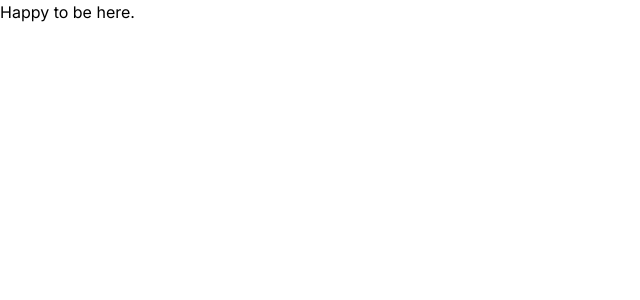
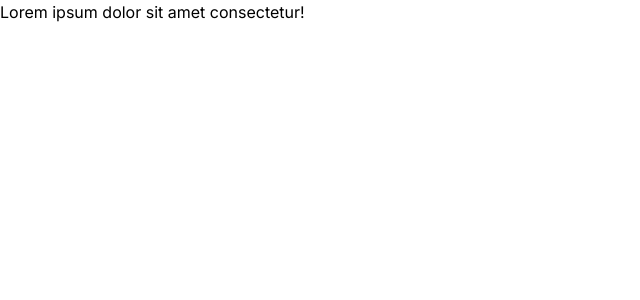
Before and after one commit to JustScriptin/algorithm-helper, a Next.js app: page / in a window 1280 px wide. Shown: the top 300 px of the page, without its empty margins (0-640 px from the left). Built offline with nearby package versions, Linux system fonts and the light colour scheme.

Commit message:
checkpoint

```diff
--- a/app/page.tsx
+++ b/app/page.tsx
@@ -1,7 +1,7 @@
 export default function Home(){
   return (
     <main>
-      <p>Happy to be here.</p>
+      <p>Lorem ipsum dolor sit amet consectetur!</p>
     </main>
   );
 }
--- a/components/ui/button.tsx
+++ /dev/null
@@ -1,56 +0,0 @@
-import * as React from "react"
-import { Slot } from "@radix-ui/react-slot"
-import { cva, type VariantProps } from "class-variance-authority"
-
-import { cn } from "@/lib/utils"
-
-const buttonVariants = cva(
-  "inline-flex items-center justify-center whitespace-nowrap rounded-md text-sm font-medium ring-offset-background transition-colors focus-visible:outline-none focus-visible:ring-2 focus-visible:ring-ring focus-visible:ring-offset-2 disabled:pointer-events-none disabled:opacity-50",
-  {
-    variants: {
-      variant: {
-        default: "bg-primary text-primary-foreground hover:bg-primary/90",
-        destructive:
-          "bg-destructive text-destructive-foreground hover:bg-destructive/90",
-        outline:
-          "border border-input bg-background hover:bg-accent hover:text-accent-foreground",
-        secondary:
-          "bg-secondary text-secondary-foreground hover:bg-secondary/80",
-        ghost: "hover:bg-accent hover:text-accent-foreground",
-        link: "text-primary underline-offset-4 hover:underline",
-      },
-      size: {
-        default: "h-10 px-4 py-2",
-        sm: "h-9 rounded-md px-3",
-        lg: "h-11 rounded-md px-8",
-        icon: "h-10 w-10",
-      },
-    },
-    defaultVariants: {
-      variant: "default",
-      size: "default",
-    },
-  }
-)
-
-export interface ButtonProps
-  extends React.ButtonHTMLAttributes<HTMLButtonElement>,
-    VariantProps<typeof buttonVariants> {
-  asChild?: boolean
-}
-
-const Button = React.forwardRef<HTMLButtonElement, ButtonProps>(
-  ({ className, variant, size, asChild = false, ...props }, ref) => {
-    const Comp = asChild ? Slot : "button"
-    return (
-      <Comp
-        className={cn(buttonVariants({ variant, size, className }))}
-        ref={ref}
-        {...props}
-      />
-    )
-  }
-)
-Button.displayName = "Button"
-
-export { Button, buttonVariants }
--- a/lib/utils/mergeTailwindClasses.ts
+++ b/lib/utils/cn.ts
@@ -12,18 +12,18 @@ import { twMerge } from "tailwind-merge";
  * @returns {string} The merged class name string with conflicts resolved.
  *
  * @example
- * mergeTailwindClasses('text-lg p-4', { 'bg-blue-500': true, 'text-white': true }, 'rounded p-2')
+ * cn('text-lg p-4', { 'bg-blue-500': true, 'text-white': true }, 'rounded p-2')
  * // Returns: 'text-lg text-white bg-blue-500 rounded p-2'
  *
  * @example
- * mergeTailwindClasses('flex justify-center', 'items-center', 'hover:bg-green-500 focus:ring-2')
+ * cn('flex justify-center', 'items-center', 'hover:bg-green-500 focus:ring-2')
  * // Returns: 'flex justify-center items-center hover:bg-green-500 focus:ring-2'
  *
  * @example
- * mergeTailwindClasses('block', someCondition && 'hidden', isActive ? 'bg-red-500' : 'bg-green-500')
+ * cn('block', someCondition && 'hidden', isActive ? 'bg-red-500' : 'bg-green-500')
  * // Returns: 'block bg-green-500' if someCondition is false and isActive is false
  * // Returns: 'block hidden bg-red-500' if someCondition is true and isActive is true
  */
-export function mergeTailwindClasses(...inputs: ClassValue[]){
+export function cn(...inputs: ClassValue[]){
   return twMerge(clsx(inputs));
 }
--- /dev/null
+++ b/lib/utils/index.ts
@@ -0,0 +1 @@
+export { cn } from "./cn";
--- a/styles/globals.css
+++ b/styles/globals.css
@@ -4,89 +4,41 @@
 
 @layer base {
   :root {
-    --color-primary: #1E90FF;
-    --color-dark-blue: #1C1E21;
-    --color-light-blue: #F0F4FF;
-    --color-green: #28A745;
-    --color-red: #DC3545;
-    --color-yellow: #FFC107;
-    --color-light-gray: #F8F9FA;
-    --color-gray: #6C757D;
-    --color-dark-gray: #343A40;
-    --border-radius-lg: 0.5rem;
-    --border-radius-md: calc(0.5rem - 2px);
-    --border-radius-sm: calc(0.5rem - 4px);
-    --font-family-sans: 'Inter', sans-serif;
-    --font-size-h1: 32px;
-    --font-size-h2: 28px;
-    --font-size-h3: 24px;
-    --font-size-h4: 20px;
-    --font-size-h5: 16px;
-    --font-size-h6: 14px;
-    --font-size-body: 16px;
-    --font-size-small: 14px;
-    --line-height-h1: 40px;
-    --line-height-h2: 36px;
-    --line-height-h3: 32px;
-    --line-height-h4: 28px;
-    --line-height-h5: 24px;
-    --line-height-h6: 20px;
-    --line-height-body: 24px;
-    --line-height-small: 20px;
-    --font-weight-regular: 400;
-    --font-weight-semibold: 600;
-    --font-weight-bold: 700;
-  }
+    --color-primary-50: 224 242 254;
+    --color-primary-100: 186 230 253;
+    --color-primary-200: 125 211 252;
+    --color-primary-300: 56 189 248;
+    --color-primary-400: 14 165 233;
+    --color-primary-500: 2 132 199;
+    --color-primary-600: 3 105 161;
+    --color-primary-700: 7 89 133;
+    --color-primary-800: 12 74 110;
+    --color-primary-900: 8 47 73;
 
-  body {
-    @apply bg-background text-foreground;
-  }
+    --color-secondary-50: 240 253 250;
+    --color-secondary-100: 204 251 241;
+    --color-secondary-200: 153 246 228;
+    --color-secondary-300: 94 234 212;
+    --color-secondary-400: 45 212 191;
+    --color-secondary-500: 20 184 166;
+    --color-secondary-600: 13 148 136;
+    --color-secondary-700: 15 118 110;
+    --color-secondary-800: 17 94 89;
+    --color-secondary-900: 19 78 74;
 
-  h1 {
-    font-size: var(--font-size-h1);
-    line-height: var(--line-height-h1);
-    font-weight: var(--font-weight-bold);
-  }
+    --color-gray-50: 248 250 252;
+    --color-gray-100: 241 245 249;
+    --color-gray-200: 226 232 240;
+    --color-gray-300: 203 213 225;
+    --color-gray-400: 148 163 184;
+    --color-gray-500: 100 116 139;
+    --color-gray-600: 71 85 105;
+    --color-gray-700: 51 65 85;
+    --color-gray-800: 30 41 59;
+    --color-gray-900: 15 23 42;
 
-  h2 {
-    font-size: var(--font-size-h2);
-    line-height: var(--line-height-h2);
-    font-weight: var(--font-weight-semibold);
-  }
-
-  h3 {
-    font-size: var(--font-size-h3);
-    line-height: var(--line-height-h3);
-    font-weight: var(--font-weight-semibold);
-  }
-
-  h4 {
-    font-size: var(--font-size-h4);
-    line-height: var(--line-height-h4);
-    font-weight: var(--font-weight-semibold);
-  }
-
-  h5 {
-    font-size: var(--font-size-h5);
-    line-height: var(--line-height-h5);
-    font-weight: var(--font-weight-bold);
-  }
-
-  h6 {
-    font-size: var(--font-size-h6);
-    line-height: var(--line-height-h6);
-    font-weight: var(--font-weight-semibold);
-  }
-
-  p {
-    font-size: var(--font-size-body);
-    line-height: var(--line-height-body);
-    font-weight: var(--font-weight-regular);
-  }
-
-  small {
-    font-size: var(--font-size-small);
-    line-height: var(--line-height-small);
-    font-weight: var(--font-weight-regular);
+    --color-success: 40 167 69;
+    --color-danger: 220 53 69;
+    --color-warning: 255 193 7;
   }
 }
--- a/tailwind.config.ts
+++ b/tailwind.config.ts
@@ -12,73 +12,47 @@ const config: Config = {
   theme: {
     extend: {
       colors: {
-        primary: "var(--color-primary)",
-        darkBlue: "var(--color-dark-blue)",
-        lightBlue: "var(--color-light-blue)",
-        green: "var(--color-green)",
-        red: "var(--color-red)",
-        yellow: "var(--color-yellow)",
-        lightGray: "var(--color-light-gray)",
-        gray: "var(--color-gray)",
-        darkGray: "var(--color-dark-gray)",
-        border: "hsl(var(--border))",
-        input: "hsl(var(--input))",
-        ring: "hsl(var(--ring))",
-        background: "hsl(var(--background))",
-        foreground: "hsl(var(--foreground))",
-        primaryForeground: "hsl(var(--primary-foreground))",
-        secondaryForeground: "hsl(var(--secondary-foreground))"
+        primary: {
+          50: 'rgb(var(--color-primary-50) / <alpha-value>)',
+          100: 'rgb(var(--color-primary-100) / <alpha-value>)',
+          200: 'rgb(var(--color-primary-200) / <alpha-value>)',
+          300: 'rgb(var(--color-primary-300) / <alpha-value>)',
+          400: 'rgb(var(--color-primary-400) / <alpha-value>)',
+          500: 'rgb(var(--color-primary-500) / <alpha-value>)',
+          600: 'rgb(var(--color-primary-600) / <alpha-value>)',
+          700: 'rgb(var(--color-primary-700) / <alpha-value>)',
+          800: 'rgb(var(--color-primary-800) / <alpha-value>)',
+          900: 'rgb(var(--color-primary-900) / <alpha-value>)',
+        },
+        secondary: {
+          50: 'rgb(var(--color-secondary-50) / <alpha-value>)',
+          100: 'rgb(var(--color-secondary-100) / <alpha-value>)',
+          200: 'rgb(var(--color-secondary-200) / <alpha-value>)',
+          300: 'rgb(var(--color-secondary-300) / <alpha-value>)',
+          400: 'rgb(var(--color-secondary-400) / <alpha-value>)',
+          500: 'rgb(var(--color-secondary-500) / <alpha-value>)',
+          600: 'rgb(var(--color-secondary-600) / <alpha-value>)',
+          700: 'rgb(var(--color-secondary-700) / <alpha-value>)',
+          800: 'rgb(var(--color-secondary-800) / <alpha-value>)',
+          900: 'rgb(var(--color-secondary-900) / <alpha-value>)',
+        },
+        gray: {
+          50: 'rgb(var(--color-gray-50) / <alpha-value>)',
+          100: 'rgb(var(--color-gray-100) / <alpha-value>)',
+          200: 'rgb(var(--color-gray-200) / <alpha-value>)',
+          300: 'rgb(var(--color-gray-300) / <alpha-value>)',
+          400: 'rgb(var(--color-gray-400) / <alpha-value>)',
+          500: 'rgb(var(--color-gray-500) / <alpha-value>)',
+          600: 'rgb(var(--color-gray-600) / <alpha-value>)',
+          700: 'rgb(var(--color-gray-700) / <alpha-value>)',
+          800: 'rgb(var(--color-gray-800) / <alpha-value>)',
+          900: 'rgb(var(--color-gray-900) / <alpha-value>)',
+        },
+        success: 'rgb(var(--color-success) / <alpha-value>)',
+        danger: 'rgb(var(--color-danger) / <alpha-value>)',
+        warning: 'rgb(var(--color-warning) / <alpha-value>)',
       },
-      borderRadius: {
-        lg: "var(--border-radius-lg)",
-        md: "var(--border-radius-md)",
-        sm: "var(--border-radius-sm)"
-      },
-      fontFamily: {
-        sans: [ "var(--font-family-sans)" ]
-      },
-      fontSize: {
-        h1: [
-          "var(--font-size-h1)",
-          { lineHeight: "var(--line-height-h1)", fontWeight: "var(--font-weight-bold)" }
-        ],
-        h2: [
-          "var(--font-size-h2)",
-          { lineHeight: "var(--line-height-h2)", fontWeight: "var(--font-weight-semibold)" }
-        ],
-        h3: [
-          "var(--font-size-h3)",
-          { lineHeight: "var(--line-height-h3)", fontWeight: "var(--font-weight-semibold)" }
-        ],
-        h4: [
-          "var(--font-size-h4)",
-          { lineHeight: "var(--line-height-h4)", fontWeight: "var(--font-weight-semibold)" }
-        ],
-        h5: [
-          "var(--font-size-h5)",
-          { lineHeight: "var(--line-height-h5)", fontWeight: "var(--font-weight-bold)" }
-        ],
-        h6: [
-          "var(--font-size-h6)",
-          { lineHeight: "var(--line-height-h6)", fontWeight: "var(--font-weight-semibold)" }
-        ],
-        body: [
-          "var(--font-size-body)",
-          { lineHeight: "var(--line-height-body)", fontWeight: "var(--font-weight-regular)" }
-        ],
-        small: [
-          "var(--font-size-small)",
-          { lineHeight: "var(--line-height-small)", fontWeight: "var(--font-weight-regular)" }
-        ]
-      }
     },
-    container: {
-      center: true,
-      padding: "2rem",
-      screens: {
-        "2xl": "1400px"
-      }
-    }
   },
   plugins: [ require("tailwindcss-animate") ]
 };
```
Also changed, not shown: tests/lib/utils/cn.ts (added, +105 -0 lines).
